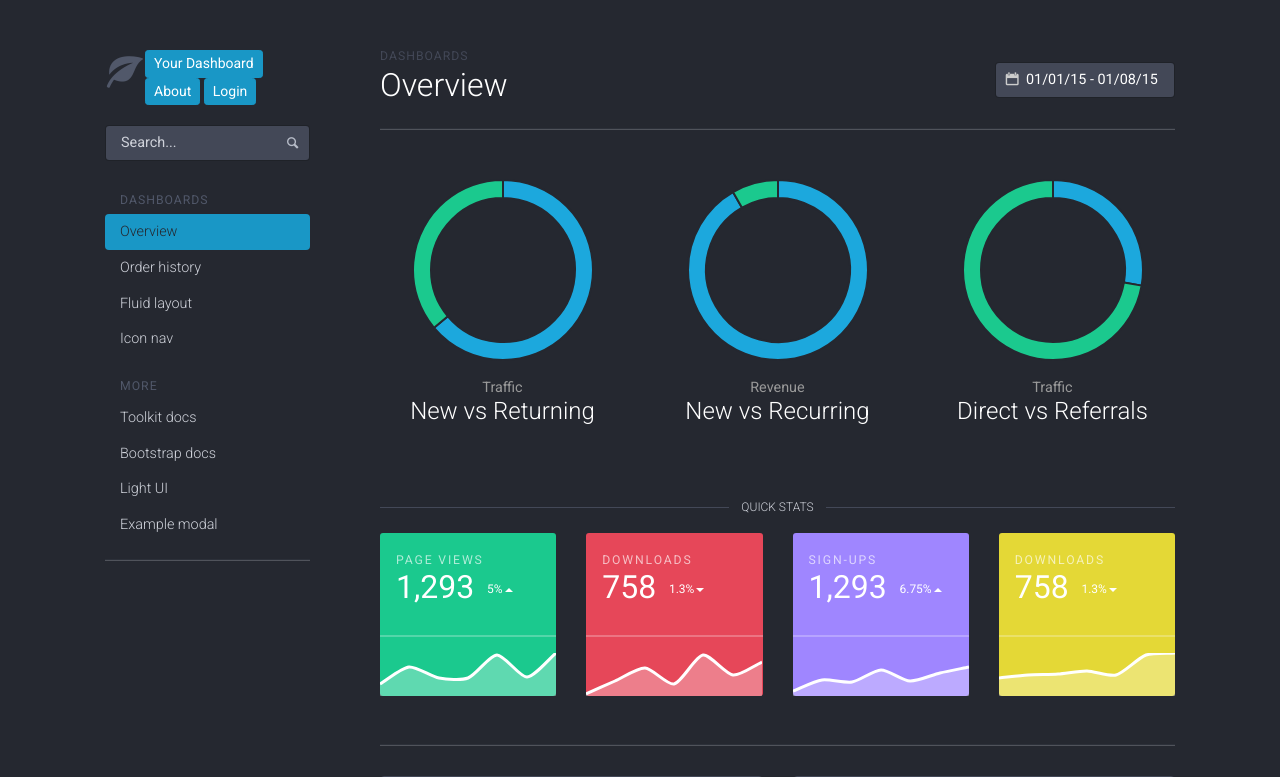
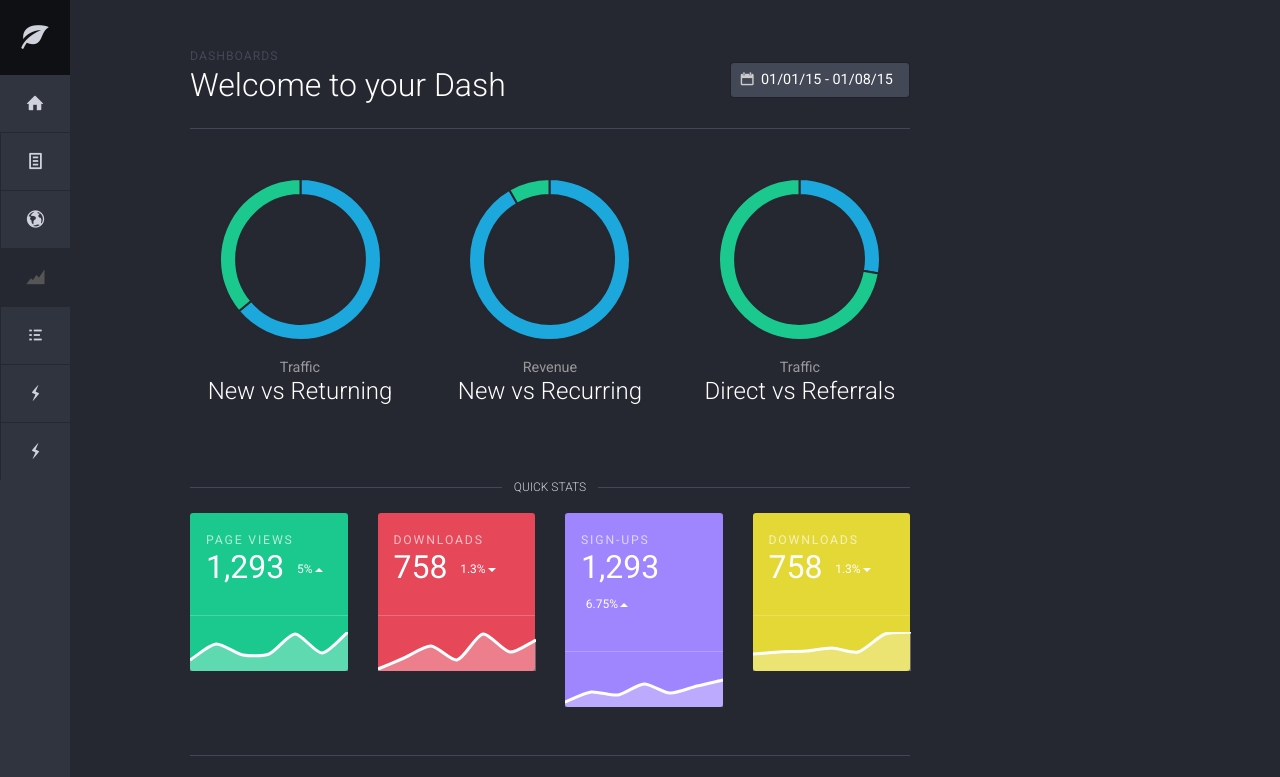
Before and after one commit to milesinada/QlickBook, a Django app: page /projects/ in a window 1280 px wide. Shown: the top 777 px of the page. Run offline with Django 4.2, Linux system fonts and the light colour scheme; some libraries are stand-ins or nearby versions.

Commit message:
nav and FAQ

```diff
--- a/pages/urls.py
+++ b/pages/urls.py
@@ -1,8 +1,10 @@
 from django.urls import path
-from .views import HomePageView, AboutPageView, TicketHistoryPageView
+from .views import HomePageView, AboutPageView, TicketHistoryPageView, FaqPageView
 
 urlpatterns = [
     path('', HomePageView.as_view(), name='home'),
     path('about/', AboutPageView.as_view(), name='about'),
-    path('ticket-history/', TicketHistoryPageView.as_view(), name='ticket-history')
+    path('ticket-history/', TicketHistoryPageView.as_view(), name='ticket-history'),
+    path('faq/', FaqPageView.as_view(), name='faq'),
+
 ]
--- a/pages/views.py
+++ b/pages/views.py
@@ -9,3 +9,6 @@
 
 class TicketHistoryPageView(TemplateView):
     template_name = 'ticket-history.html'
+
+class FaqPageView(TemplateView):
+    template_name = 'faq.html'
--- a/templates/about.html
+++ b/templates/about.html
@@ -1,4 +1,4 @@
-{% extends 'base.html' %}
+{% extends 'icon-nav.html' %}
 {% load static %}
 
 {% block title %}About{% endblock title %}
--- a/templates/dashboard.html
+++ b/templates/dashboard.html
@@ -1,4 +1,4 @@
-{% extends 'base.html' %}
+{% extends 'icon-nav.html' %}
 {% load static %}
 
 
@@ -12,7 +12,7 @@
         <div class="dashhead">
   <div class="dashhead-titles">
     <h6 class="dashhead-subtitle">Dashboards</h6>
-    <h2 class="dashhead-title">Overview</h2>
+    <h2 class="dashhead-title">Welcome to your Dash</h2>
   </div>
 
   <div class="btn-toolbar dashhead-toolbar">
--- a/templates/icon-nav.html
+++ b/templates/icon-nav.html
@@ -40,27 +40,27 @@
 <div class="with-iconav">
 
   <nav class="iconav">
-    <a class="iconav-brand" href="{% url 'home' %}">
+    <a class="iconav-brand" href="{% url 'dashboard' %}">
       <span class="icon icon-leaf iconav-brand-icon"></span>
     </a>
     <div class="iconav-slider">
       <ul class="nav nav-pills iconav-nav flex-md-column">
         <li class="nav-item">
-          <a class="nav-link" href="{% url 'project_list' %}" title="Overview" data-toggle="tooltip" data-placement="right" data-container="body">
+          <a class="nav-link" href="{% url 'dashboard' %}" title="Dashboard" data-toggle="tooltip" data-placement="right" data-container="body">
             <span class="icon icon-home"></span>
-            <small class="iconav-nav-label hidden-md-up">Overview</small>
+            <small class="iconav-nav-label hidden-md-up">Dashboard</small>
           </a>
         </li>
         <li class="nav-item">
-          <a class="nav-link" href="{% url 'ticket-history' %}" title="Order history" data-toggle="tooltip" data-placement="right" data-container="body">
+          <a class="nav-link" href="{% url 'ticket-history' %}" title="Ticket history" data-toggle="tooltip" data-placement="right" data-container="body">
             <span class="icon icon-text-document"></span>
             <small class="iconav-nav-label hidden-md-up">History</small>
           </a>
         </li>
         <li class="nav-item">
-          <a class="nav-link" href="../fluid/index.html" title="Fluid layout" data-toggle="tooltip" data-placement="right" data-container="body">
+          <a class="nav-link" href="{% url 'project_list' %}" title="Project List" data-toggle="tooltip" data-placement="right" data-container="body">
             <span class="icon icon-globe"></span>
-            <small class="iconav-nav-label hidden-md-up">Fluid layout</small>
+            <small class="iconav-nav-label hidden-md-up">Project List</small>
           </a>
         </li>
         <li class="nav-item">
@@ -70,21 +70,21 @@
           </a>
         </li>
         <li class="nav-item">
-          <a class="nav-link" href="../docs/index.html" title="Docs" data-toggle="tooltip" data-placement="right" data-container="body">
+          <a class="nav-link" href="{% url 'about' %}" title="About" data-toggle="tooltip" data-placement="right" data-container="body">
             <span class="icon icon-list"></span>
-            <small class="iconav-nav-label hidden-md-up">Docs</small>
+            <small class="iconav-nav-label hidden-md-up">About</small>
           </a>
         </li>
         <li class="nav-item">
-          <a class="nav-link" href="../index-light/index.html" title="Light UI" data-toggle="tooltip" data-placement="right" data-container="body">
+          <a class="nav-link" href="{% url 'faq' %}" title="Frequently Asked Questions" data-toggle="tooltip" data-placement="right" data-container="body">
             <span class="icon icon-flash"></span>
-            <small class="iconav-nav-label hidden-md-up">Light UI</small>
+            <small class="iconav-nav-label hidden-md-up">FAQ</small>
           </a>
         </li>
         <li class="nav-item">
-          <a class="nav-link" href="#" title="Signed in as mdo" data-toggle="tooltip" data-placement="right" data-container="body">
-            <img src="../assets/img/avatar-mdo.png" alt="" class="rounded-circle">
-            <small class="iconav-nav-label hidden-md-up">@mdo</small>
+          <a class="nav-link" href="{% url 'logout' %}" title="Logout" data-toggle="tooltip" data-placement="right" data-container="body">
+            <span class="icon icon-flash"></span>
+            <small class="iconav-nav-label hidden-md-up">Logout</small>
           </a>
         </li>
       </ul>
--- a/templates/projects/list.html
+++ b/templates/projects/list.html
@@ -7,7 +7,7 @@
     <div class="dashhead">
       <div class="dashhead-titles">
         <h6 class="dashhead-subtitle">Dashboards</h6>
-        <h3 class="dashhead-title">Overview</h3>
+        <h3 class="dashhead-title">Projects List</h3>
       </div>
 
       <div class="dashhead-toolbar">
--- a/templates/ticket-history.html
+++ b/templates/ticket-history.html
@@ -1,5 +1,7 @@
 {% extends 'icon-nav.html' %}
 {% load static %}
+
+{% block title %} Ticket History {% endblock title %}
 
 {% block content %}
 
```
Also changed, not shown: templates/faq.html (added, +14 -0 lines), db.sqlite3.
